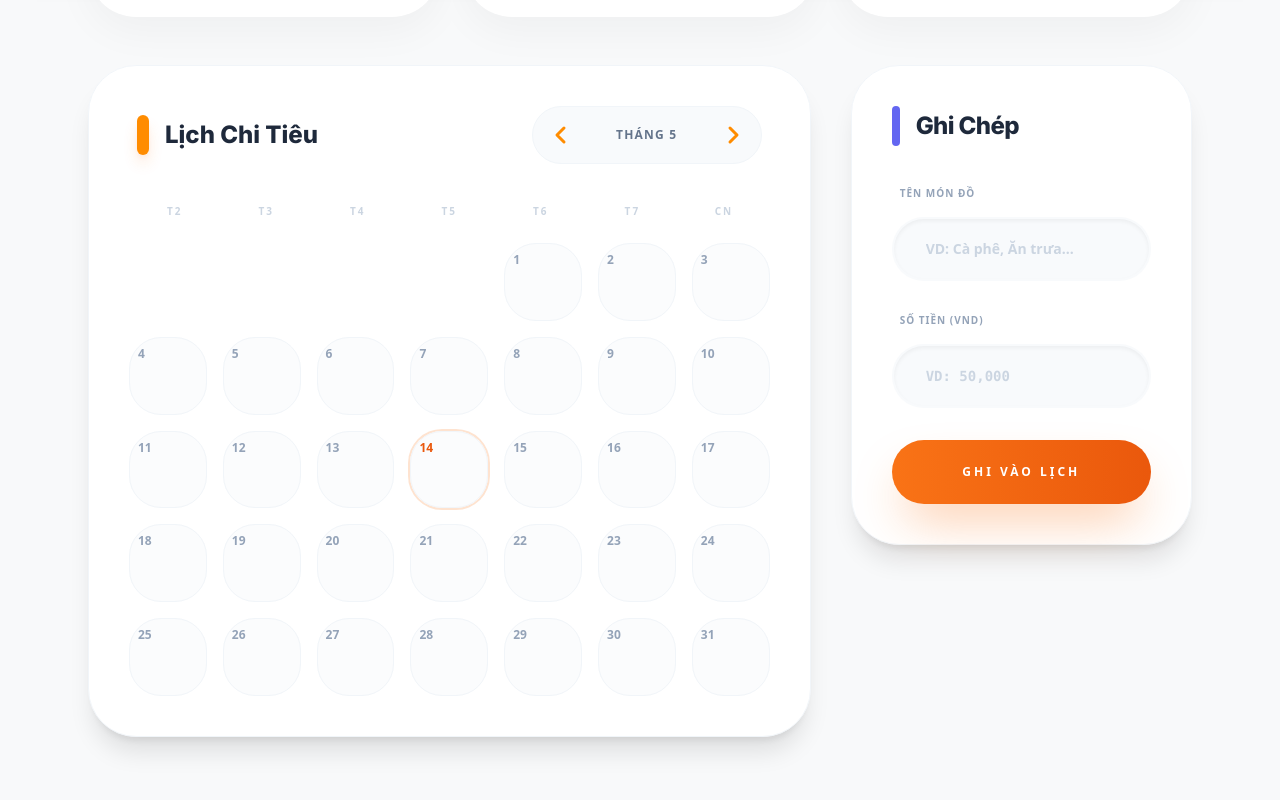
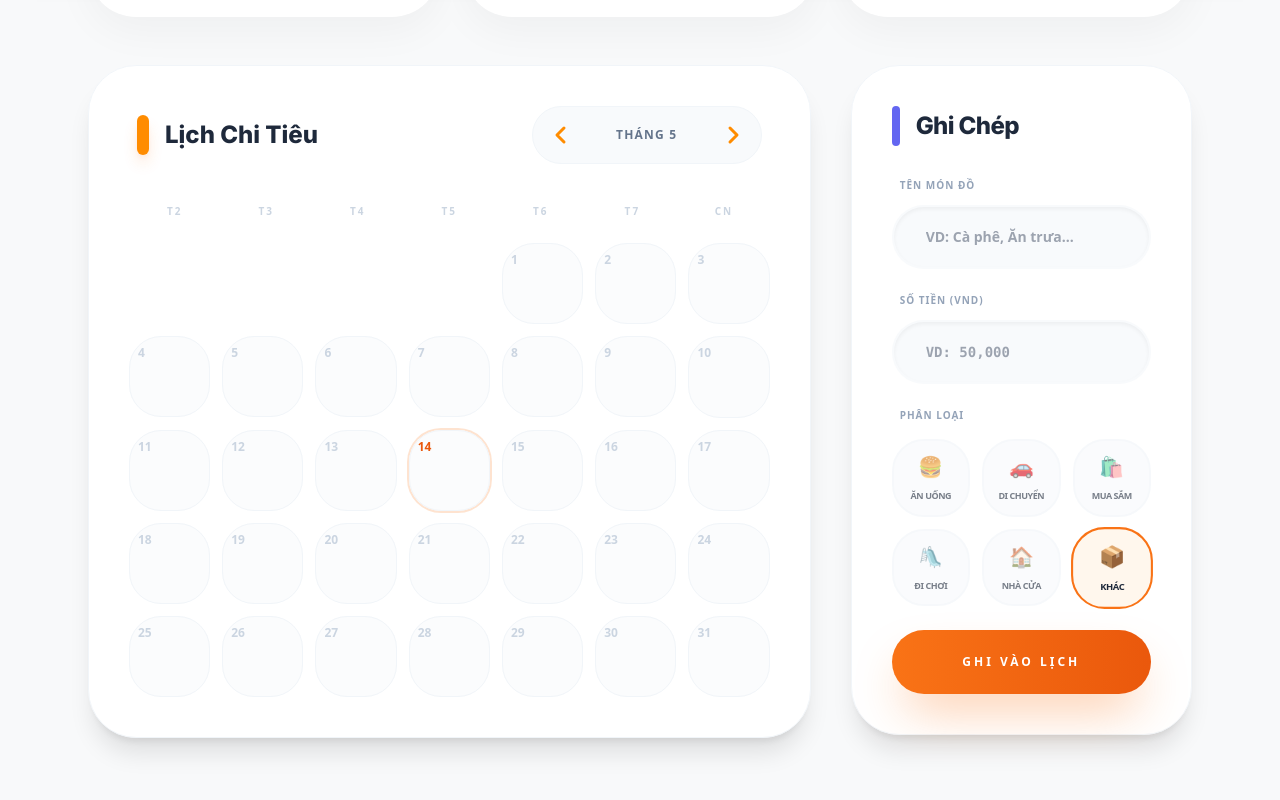
Before and after one commit to Phunghao2701/QuanLyChiTieu, a React (Vite) app: page / in a window 1280 px wide. Shown: the part 390-1190 px from the top of the page. Built offline with nearby package versions, Linux system fonts and the light colour scheme.

Commit message:
thêm phân loại chi tiêu

```diff
--- a/src/App.jsx
+++ b/src/App.jsx
@@ -1,5 +1,14 @@
 import { useState, useEffect, useMemo } from 'react'
 import logoPig from './assets/logo_pig.png'
+
+const CATEGORIES = [
+  { id: 'food', name: 'Ăn uống', icon: '🍔', color: 'bg-orange-100 text-orange-600' },
+  { id: 'transport', name: 'Di chuyển', icon: '🚗', color: 'bg-blue-100 text-blue-600' },
+  { id: 'shopping', name: 'Mua sắm', icon: '🛍️', color: 'bg-purple-100 text-purple-600' },
+  { id: 'entertainment', name: 'Đi chơi', icon: '🛝', color: 'bg-pink-100 text-pink-600' },
+  { id: 'home', name: 'Nhà cửa', icon: '🏠', color: 'bg-emerald-100 text-emerald-600' },
+  { id: 'other', name: 'Khác', icon: '📦', color: 'bg-slate-100 text-slate-600' },
+];
 
 function App() {
   const [expenses, setExpenses] = useState(() => {
@@ -9,6 +18,7 @@ function App() {
 
   const [itemName, setItemName] = useState('');
   const [amountDisplay, setAmountDisplay] = useState('');
+  const [selectedCategory, setSelectedCategory] = useState('other');
   const [currentDate, setCurrentDate] = useState(new Date());
   const [selectedDate, setSelectedDate] = useState(new Date());
   const [isModalOpen, setIsModalOpen] = useState(false);
@@ -17,6 +27,10 @@ function App() {
   const [editingId, setEditingId] = useState(null);
   const [editName, setEditName] = useState('');
   const [editAmountDisplay, setEditAmountDisplay] = useState('');
+  const [editCategory, setEditCategory] = useState('other');
+
+  // State for expanded categories in Modal
+  const [expandedCategories, setExpandedCategories] = useState({});
 
   useEffect(() => {
     localStorage.setItem('expenses', JSON.stringify(expenses));
@@ -41,12 +55,14 @@ function App() {
       id: Date.now(),
       name: itemName,
       amount: Math.abs(parseFloat(rawAmount)),
+      category: selectedCategory,
       date: new Date().toISOString()
     };
 
     setExpenses([newExpense, ...expenses]);
     setItemName('');
     setAmountDisplay('');
+    setSelectedCategory('other');
   };
 
   const deleteExpense = (id) => {
@@ -57,6 +73,7 @@ function App() {
     setEditingId(exp.id);
     setEditName(exp.name);
     setEditAmountDisplay(new Intl.NumberFormat('en-US').format(exp.amount));
+    setEditCategory(exp.category || 'other');
   };
 
   const cancelEdit = () => {
@@ -71,7 +88,7 @@ function App() {
 
     setExpenses(expenses.map(exp =>
       exp.id === id
-        ? { ...exp, name: editName, amount: Math.abs(parseFloat(rawAmount)) }
+        ? { ...exp, name: editName, amount: Math.abs(parseFloat(rawAmount)), category: editCategory }
         : exp
     ));
     setEditingId(null);
@@ -80,12 +97,10 @@ function App() {
   const totals = useMemo(() => {
     const now = new Date();
     const today = new Date(now.getFullYear(), now.getMonth(), now.getDate());
-
     const dayOfWeek = now.getDay();
     const diff = now.getDate() - dayOfWeek + (dayOfWeek === 0 ? -6 : 1);
     const startOfWeek = new Date(new Date().setDate(diff));
     startOfWeek.setHours(0, 0, 0, 0);
-
     const startOfMonth = new Date(now.getFullYear(), now.getMonth(), 1);
 
     return expenses.reduce((acc, exp) => {
@@ -102,22 +117,16 @@ function App() {
     return new Intl.NumberFormat('vi-VN').format(absVal) + unit;
   };
 
-  // Calendar Logic
   const calendarData = useMemo(() => {
     const year = currentDate.getFullYear();
     const month = currentDate.getMonth();
     const firstDay = new Date(year, month, 1);
     const lastDay = new Date(year, month + 1, 0);
-
     const daysInMonth = lastDay.getDate();
     let startDay = firstDay.getDay();
     if (startDay === 0) startDay = 7;
-
     const days = [];
-    for (let i = 1; i < startDay; i++) {
-      days.push({ day: null });
-    }
-
+    for (let i = 1; i < startDay; i++) days.push({ day: null });
     for (let i = 1; i <= daysInMonth; i++) {
       const date = new Date(year, month, i);
       const totalOnDay = expenses.reduce((acc, exp) => {
@@ -129,35 +138,47 @@ function App() {
       }, 0);
       days.push({ day: i, total: totalOnDay, date });
     }
-
     return days;
   }, [currentDate, expenses]);
 
-  // Details for selected date
-  const selectedDetails = useMemo(() => {
-    return expenses.filter(exp => {
+  const groupedSelectedDetails = useMemo(() => {
+    const dailyExpenses = expenses.filter(exp => {
       const expDate = new Date(exp.date);
       return (
         expDate.getFullYear() === selectedDate.getFullYear() &&
         expDate.getMonth() === selectedDate.getMonth() &&
         expDate.getDate() === selectedDate.getDate()
       );
-    }).sort((a, b) => new Date(b.date) - new Date(a.date));
+    });
+
+    const groups = {};
+    dailyExpenses.forEach(exp => {
+      const cat = exp.category || 'other';
+      if (!groups[cat]) groups[cat] = { total: 0, items: [] };
+      groups[cat].total += exp.amount;
+      groups[cat].items.push(exp);
+    });
+
+    return groups;
   }, [selectedDate, expenses]);
 
   const totalOnSelectedDate = useMemo(() => {
-    return selectedDetails.reduce((acc, exp) => acc + exp.amount, 0);
-  }, [selectedDetails]);
+    return Object.values(groupedSelectedDetails).reduce((acc, g) => acc + g.total, 0);
+  }, [groupedSelectedDetails]);
+
+  const toggleCategory = (catId) => {
+    setExpandedCategories(prev => ({ ...prev, [catId]: !prev[catId] }));
+  };
 
   const openDetails = (date) => {
     setSelectedDate(date);
     setIsModalOpen(true);
     setEditingId(null);
+    setExpandedCategories({});
   };
 
   return (
     <div className="min-h-screen bg-[#f8f9fa] text-slate-800 font-sans selection:bg-orange-500/20 pb-20">
-      {/* Header Banner - With Pig Logo */}
       <header className="bg-[#ff8c00] pt-12 pb-24 px-6 relative overflow-hidden shadow-2xl">
         <div className="max-w-6xl mx-auto relative z-10 text-center text-white">
           <div className="flex flex-col items-center justify-center gap-4 mb-2">
@@ -176,7 +197,6 @@ function App() {
       </header>
 
       <main className="max-w-6xl mx-auto px-6 -mt-12 relative z-20">
-        {/* Summary Row */}
         <section className="grid grid-cols-1 md:grid-cols-3 gap-6 mb-12">
           <div className="bg-white p-8 rounded-[3rem] shadow-[0_15px_40px_rgba(0,0,0,0.04)] text-center border-t-[10px] border-indigo-500">
             <p className="text-slate-400 text-[10px] font-black uppercase tracking-widest mb-2">Tổng hôm nay</p>
@@ -193,7 +213,6 @@ function App() {
         </section>
 
         <div className="grid grid-cols-1 lg:grid-cols-12 gap-10">
-          {/* Calendar Section */}
           <section className="lg:col-span-8">
             <div className="bg-white rounded-[3rem] shadow-xl p-10 border border-slate-100">
               <div className="flex justify-between items-center mb-10 px-2">
@@ -218,10 +237,9 @@ function App() {
                 ))}
               </div>
 
-              <div className="grid grid-cols-7 gap-4">
+              <div className="grid grid-cols-7 gap-3">
                 {calendarData.map((d, idx) => {
                   const isToday = d.date && d.date.toDateString() === new Date().toDateString();
-
                   return (
                     <button
                       key={idx}
@@ -233,12 +251,12 @@ function App() {
                     >
                       {d.day && (
                         <>
-                          <span className={`text-xs font-black ${isToday ? 'text-orange-600' : 'text-slate-400 group-hover:text-orange-500'}`}>
+                          <span className={`text-xs font-black self-start ${isToday ? 'text-orange-600' : 'text-slate-300 group-hover:text-orange-400'}`}>
                             {d.day}
                           </span>
                           {d.total > 0 && (
-                            <div className="mt-1">
-                              <p className="text-[10px] font-black text-slate-800 tabular-nums leading-none">
+                            <div className="text-center">
+                              <p className="text-[10px] font-black text-slate-800 tabular-nums">
                                 {d.total >= 1000000 ? `${(d.total / 1000000).toFixed(1)}M` : `${(d.total / 1000).toFixed(0)}K`}
                               </p>
                               <div className="w-1.5 h-1.5 bg-orange-500 rounded-full mx-auto mt-1 shadow-sm shadow-orange-500/40"></div>
@@ -253,37 +271,56 @@ function App() {
             </div>
           </section>
 
-          {/* Right Column: Add Form */}
           <aside className="lg:col-span-4">
             <div className="bg-white p-10 rounded-[3rem] shadow-xl border border-slate-100 sticky top-12">
-              <div className="flex items-center gap-4 mb-10">
+              <div className="flex items-center gap-4 mb-8">
                 <div className="w-2 h-10 bg-indigo-500 rounded-full"></div>
                 <h3 className="text-2xl font-black text-slate-800 tracking-tight">Ghi Chép</h3>
               </div>
-              <form onSubmit={addExpense} className="space-y-8">
+              <form onSubmit={addExpense} className="space-y-6">
                 <div>
-                  <label className="block text-[10px] font-black text-slate-400 uppercase tracking-widest mb-4 ml-2">Tên món đồ</label>
+                  <label className="block text-[10px] font-black text-slate-400 uppercase tracking-widest mb-3 ml-2">Tên món đồ</label>
                   <input
                     type="text"
                     value={itemName}
                     onChange={(e) => setItemName(e.target.value)}
                     placeholder="VD: Cà phê, Ăn trưa..."
-                    className="w-full bg-slate-50 border-2 border-transparent rounded-[2rem] px-8 py-5 focus:outline-none focus:border-orange-500 focus:bg-white transition-all placeholder:text-slate-300 text-sm font-bold shadow-inner"
+                    className="w-full bg-slate-50 border-2 border-transparent rounded-[2rem] px-8 py-5 focus:outline-none focus:border-orange-500 focus:bg-white transition-all text-sm font-bold shadow-inner"
                   />
                 </div>
                 <div>
-                  <label className="block text-[10px] font-black text-slate-400 uppercase tracking-widest mb-4 ml-2">Số tiền (VND)</label>
+                  <label className="block text-[10px] font-black text-slate-400 uppercase tracking-widest mb-3 ml-2">Số tiền (VND)</label>
                   <input
                     type="text"
                     value={amountDisplay}
                     onChange={(e) => handleAmountChange(e, setAmountDisplay)}
                     placeholder="VD: 50,000"
-                    className="w-full bg-slate-50 border-2 border-transparent rounded-[2rem] px-8 py-5 focus:outline-none focus:border-orange-500 focus:bg-white transition-all placeholder:text-slate-300 text-sm font-black font-mono shadow-inner"
+                    className="w-full bg-slate-50 border-2 border-transparent rounded-[2rem] px-8 py-5 focus:outline-none focus:border-orange-500 focus:bg-white transition-all text-sm font-black font-mono shadow-inner"
                   />
+                </div>
+                <div>
+                  <label className="block text-[10px] font-black text-slate-400 uppercase tracking-widest mb-4 ml-2">Phân loại</label>
+                  <div className="grid grid-cols-3 gap-3">
+                    {CATEGORIES.map(cat => (
+                      <button
+                        key={cat.id}
+                        type="button"
+                        onClick={() => setSelectedCategory(cat.id)}
+                        className={`flex flex-col items-center gap-2 p-3 rounded-2xl border-2 transition-all ${
+                          selectedCategory === cat.id
+                            ? 'border-orange-500 bg-orange-50 scale-105'
+                            : 'border-slate-100 bg-slate-50 opacity-60 hover:opacity-100'
+                        }`}
+                      >
+                        <span className="text-xl">{cat.icon}</span>
+                        <span className="text-[9px] font-black uppercase tracking-tighter">{cat.name}</span>
+                      </button>
+                    ))}
+                  </div>
                 </div>
                 <button
                   type="submit"
-                  className="w-full bg-gradient-to-r from-orange-500 to-orange-600 hover:from-orange-400 hover:to-orange-500 text-white font-black py-6 rounded-full shadow-2xl shadow-orange-500/40 transition-all active:scale-[0.96] text-xs uppercase tracking-[0.25em] mt-6"
+                  className="w-full bg-gradient-to-r from-orange-500 to-orange-600 hover:from-orange-400 hover:to-orange-500 text-white font-black py-6 rounded-full shadow-2xl shadow-orange-500/40 transition-all active:scale-[0.96] text-xs uppercase tracking-[0.25em] mt-4"
                 >
                   Ghi vào lịch
                 </button>
@@ -293,13 +330,11 @@ function App() {
         </div>
       </main>
 
-      {/* MODAL POPUP */}
       {isModalOpen && (
         <div className="fixed inset-0 z-50 flex items-center justify-center p-6">
           <div className="absolute inset-0 bg-slate-900/80 backdrop-blur-xl animate-in fade-in duration-500" onClick={() => setIsModalOpen(false)}></div>
-
-          <div className="relative z-10 w-full max-w-lg bg-white rounded-[4rem] shadow-2xl overflow-hidden animate-in fade-in zoom-in-95 duration-300 border border-slate-100">
-            <div className="bg-gradient-to-br from-orange-500 to-orange-600 p-12 text-white relative">
+          <div className="relative z-10 w-full max-w-lg bg-white rounded-[4rem] shadow-2xl overflow-hidden animate-in fade-in zoom-in-95 duration-300 border border-slate-100 flex flex-col max-h-[90vh]">
+            <div className="bg-gradient-to-br from-orange-500 to-orange-600 p-12 text-white relative shrink-0">
               <button onClick={() => setIsModalOpen(false)} className="absolute top-12 right-12 p-3 hover:bg-white/20 rounded-full transition-all border border-white/20">
                 <svg className="w-6 h-6" fill="none" stroke="currentColor" viewBox="0 0 24 24"><path strokeLinecap="round" strokeLinejoin="round" strokeWidth="3" d="M6 18L18 6M6 6l12 12"></path></svg>
               </button>
@@ -308,73 +343,100 @@ function App() {
               <p className="text-white/80 text-sm font-bold tabular-nums bg-black/10 inline-block px-4 py-1 rounded-full">Tổng cộng: {formatCurrency(totalOnSelectedDate, 'đ')}</p>
             </div>
 
-            <div className="p-10 max-h-[45vh] overflow-y-auto custom-scrollbar bg-slate-50/50">
-              {selectedDetails.length === 0 ? (
+            <div className="p-8 overflow-y-auto custom-scrollbar bg-slate-50/50 flex-grow">
+              {Object.keys(groupedSelectedDetails).length === 0 ? (
                 <div className="py-24 text-center bg-white rounded-[3rem] border-2 border-dashed border-slate-100 shadow-inner">
                    <p className="text-xs font-black text-slate-300 uppercase tracking-[0.3em]">Không có dữ liệu</p>
                 </div>
               ) : (
-                <div className="space-y-4">
-                  {selectedDetails.map(exp => (
-                    <div key={exp.id} className="bg-white p-7 rounded-[2.5rem] border border-slate-100 shadow-sm hover:shadow-xl hover:-translate-y-1 transition-all group overflow-hidden">
+                <div className="space-y-6">
+                  {CATEGORIES.map(cat => {
+                    const group = groupedSelectedDetails[cat.id];
+                    if (!group) return null;
+                    const isExpanded = expandedCategories[cat.id];
+
+                    return (
+                      <div key={cat.id} className="bg-white rounded-[2.5rem] shadow-sm border border-slate-100 overflow-hidden transition-all">
+                        <button
+                          onClick={() => toggleCategory(cat.id)}
+                          className="w-full flex justify-between items-center p-6 hover:bg-slate-50/50 transition-all"
+                        >
+                          <div className="flex items-center gap-4">
+                            <div className={`w-12 h-12 rounded-2xl flex items-center justify-center text-xl ${cat.color} shadow-inner`}>
+                              {cat.icon}
+                            </div>
+                            <div className="text-left">
+                              <p className="text-base font-black text-slate-800">{cat.name}</p>
+                              <p className="text-[10px] text-slate-400 font-bold uppercase tracking-widest">{group.items.length} món đồ</p>
+                            </div>
+                          </div>
+                          <div className="flex items-center gap-3">
+                            <span className="text-lg font-black text-slate-800 tabular-nums">{formatCurrency(group.total, 'đ')}</span>
+                            <svg className={`w-5 h-5 text-slate-300 transition-transform ${isExpanded ? 'rotate-180' : ''}`} fill="none" stroke="currentColor" viewBox="0 0 24 24">
+                              <path strokeLinecap="round" strokeLinejoin="round" strokeWidth="3" d="M19 9l-7 7-7-7"></path>
+                            </svg>
+                          </div>
+                        </button>
+
+                        {isExpanded && (
+                          <div className="px-6 pb-6 pt-2 space-y-3 bg-slate-50/30">
+                            {group.items.map(exp => (
+                              <div key={exp.id} className="flex justify-between items-center bg-white p-5 rounded-2xl border border-slate-50 shadow-sm group">
                                 {editingId === exp.id ? (
-                        <div className="space-y-5">
+                                  <div className="w-full space-y-4 py-2">
                                     <input
                                       type="text"
                                       value={editName}
                                       onChange={(e) => setEditName(e.target.value)}
-                            className="w-full bg-slate-50 border-2 border-orange-200 rounded-full px-6 py-3 focus:outline-none text-sm font-bold"
-                            placeholder="Tên món đồ"
+                                      className="w-full bg-slate-50 border-2 border-orange-200 rounded-full px-5 py-2 focus:outline-none text-sm font-bold"
                                     />
                                     <input
                                       type="text"
                                       value={editAmountDisplay}
                                       onChange={(e) => handleAmountChange(e, setEditAmountDisplay)}
-                            className="w-full bg-slate-50 border-2 border-orange-200 rounded-full px-6 py-3 focus:outline-none text-sm font-black font-mono"
-                            placeholder="Số tiền"
+                                      className="w-full bg-slate-50 border-2 border-orange-200 rounded-full px-5 py-2 focus:outline-none text-sm font-black font-mono"
                                     />
-                          <div className="flex gap-4 pt-2">
-                            <button onClick={() => saveEdit(exp.id)} className="flex-1 bg-orange-500 text-white py-3 rounded-full text-[10px] font-black uppercase tracking-widest shadow-lg shadow-orange-500/30">Lưu</button>
-                            <button onClick={cancelEdit} className="flex-1 bg-slate-100 text-slate-400 py-3 rounded-full text-[10px] font-black uppercase tracking-widest">Hủy</button>
+                                    <div className="flex gap-3">
+                                      <button onClick={() => saveEdit(exp.id)} className="flex-1 bg-orange-500 text-white py-2 rounded-full text-[10px] font-black uppercase tracking-widest">Lưu</button>
+                                      <button onClick={cancelEdit} className="flex-1 bg-slate-100 text-slate-400 py-2 rounded-full text-[10px] font-black uppercase tracking-widest">Hủy</button>
                                     </div>
                                   </div>
                                 ) : (
-                        <div className="flex justify-between items-center">
-                          <div className="flex items-center gap-6">
-                            <div className="w-14 h-14 rounded-full bg-orange-50 flex items-center justify-center text-orange-500 group-hover:bg-orange-500 group-hover:text-white transition-all shadow-inner">
-                              <svg className="w-6 h-6" fill="none" stroke="currentColor" viewBox="0 0 24 24"><path strokeLinecap="round" strokeLinejoin="round" strokeWidth="3" d="M16 11V7a4 4 0 00-8 0v4M5 9h14l1 12H4L5 9z"></path></svg>
-                            </div>
+                                  <>
                                     <div>
-                              <p className="text-lg font-black text-slate-800 leading-tight mb-1">{exp.name}</p>
-                              <p className="text-[10px] text-slate-400 font-bold uppercase tracking-widest flex items-center gap-2">
-                                <span className="w-1.5 h-1.5 bg-slate-200 rounded-full"></span>
+                                      <p className="text-sm font-black text-slate-800">{exp.name}</p>
+                                      <p className="text-[9px] text-slate-400 font-bold uppercase tracking-widest">
                                         {new Date(exp.date).toLocaleTimeString('vi-VN', { hour: '2-digit', minute: '2-digit' })}
                                       </p>
                                     </div>
-                          </div>
-                          <div className="flex items-center gap-5">
-                            <span className="text-xl font-black tabular-nums text-slate-800">{formatCurrency(exp.amount, 'đ')}</span>
-                            <div className="flex items-center gap-2 opacity-0 group-hover:opacity-100 transition-all translate-x-4 group-hover:translate-x-0">
-                              <button onClick={() => startEdit(exp)} className="p-2.5 bg-indigo-50 text-indigo-500 rounded-full hover:bg-indigo-500 hover:text-white transition-all shadow-sm">
-                                <svg className="w-4 h-4" fill="none" stroke="currentColor" viewBox="0 0 24 24"><path strokeLinecap="round" strokeLinejoin="round" strokeWidth="3" d="M15.232 5.232l3.536 3.536m-2.036-5.036a2.5 2.5 0 113.536 3.536L6.5 21.036H3v-3.572L16.732 3.732z"></path></svg>
+                                    <div className="flex items-center gap-4">
+                                      <span className="text-base font-black tabular-nums text-slate-800">{formatCurrency(exp.amount, 'đ')}</span>
+                                      <div className="flex gap-1.5 opacity-0 group-hover:opacity-100 transition-all">
+                                        <button onClick={() => startEdit(exp)} className="p-1.5 bg-indigo-50 text-indigo-500 rounded-lg hover:bg-indigo-500 hover:text-white transition-all">
+                                          <svg className="w-3.5 h-3.5" fill="none" stroke="currentColor" viewBox="0 0 24 24"><path strokeLinecap="round" strokeLinejoin="round" strokeWidth="3" d="M15.232 5.232l3.536 3.536m-2.036-5.036a2.5 2.5 0 113.536 3.536L6.5 21.036H3v-3.572L16.732 3.732z"></path></svg>
                                         </button>
-                              <button onClick={() => deleteExpense(exp.id)} className="p-2.5 bg-red-50 text-red-500 rounded-full hover:bg-red-500 hover:text-white transition-all shadow-sm">
-                                <svg className="w-4 h-4" fill="none" stroke="currentColor" viewBox="0 0 24 24"><path strokeLinecap="round" strokeLinejoin="round" strokeWidth="3" d="M19 7l-.867 12.142A2 2 0 0116.138 21H7.862a2 2 0 01-1.995-1.858L5 7m5 4v6m4-6v6m1-10V4a1 1 0 00-1-1h-4a1 1 0 00-1 1v3M4 7h16"></path></svg>
+                                        <button onClick={() => deleteExpense(exp.id)} className="p-1.5 bg-red-50 text-red-500 rounded-lg hover:bg-red-500 hover:text-white transition-all">
+                                          <svg className="w-3.5 h-3.5" fill="none" stroke="currentColor" viewBox="0 0 24 24"><path strokeLinecap="round" strokeLinejoin="round" strokeWidth="3" d="M19 7l-.867 12.142A2 2 0 0116.138 21H7.862a2 2 0 01-1.995-1.858L5 7m5 4v6m4-6v6m1-10V4a1 1 0 00-1-1h-4a1 1 0 00-1 1v3M4 7h16"></path></svg>
                                         </button>
                                       </div>
                                     </div>
-                        </div>
+                                  </>
                                 )}
                               </div>
                             ))}
                           </div>
                         )}
                       </div>
+                    );
+                  })}
+                </div>
+              )}
+            </div>
 
-            <div className="p-12 bg-white border-t border-slate-100 flex justify-end">
+            <div className="p-12 bg-white border-t border-slate-100 shrink-0 flex justify-end">
               <button
                 onClick={() => setIsModalOpen(false)}
-                className="px-12 py-5 bg-slate-900 text-white text-xs font-black uppercase tracking-[0.2em] rounded-full shadow-2xl hover:bg-black hover:-translate-y-1 transition-all active:scale-95"
+                className="px-12 py-5 bg-slate-900 text-white text-xs font-black uppercase tracking-[0.2em] rounded-full shadow-2xl hover:bg-black hover:-translate-y-1 transition-all"
               >
                 Hoàn tất
               </button>
```
Lines whose indentation alone changed are shown as unchanged.
